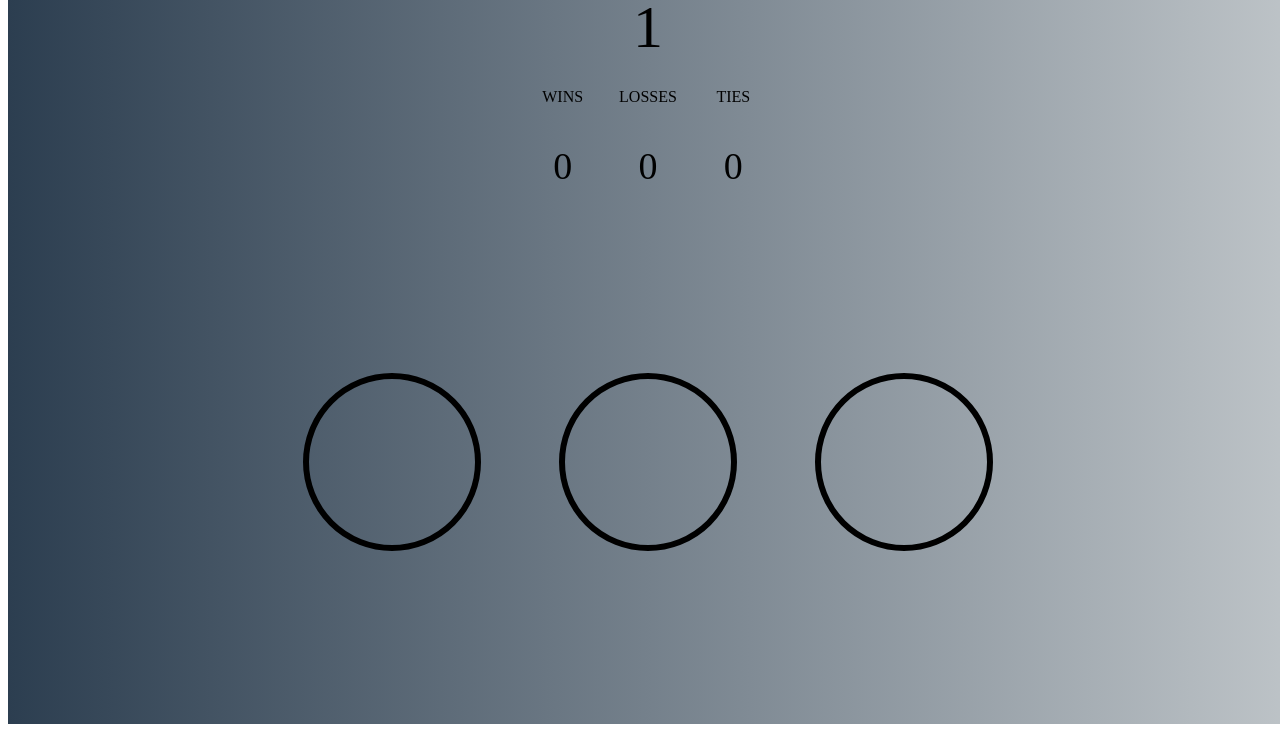
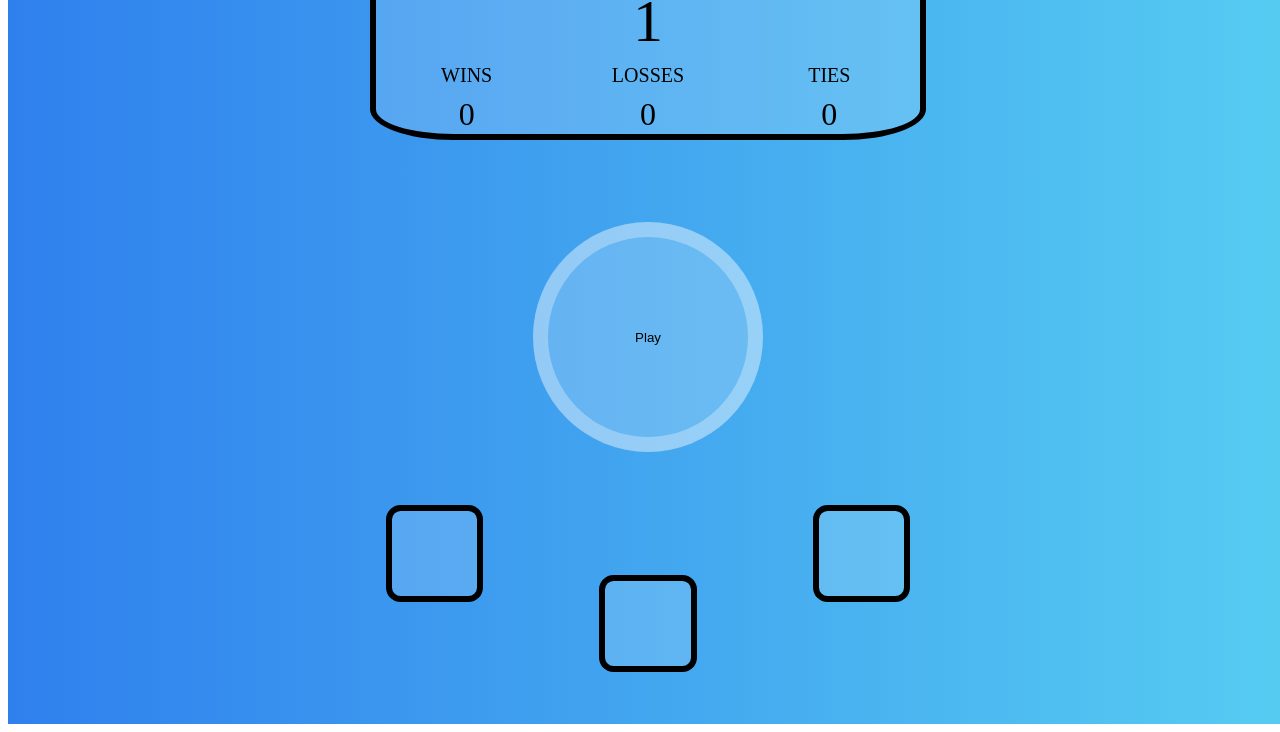
Before and after one commit to ronnoc5991/rock-paper-scissors, a plain HTML site: page index.html in a window 1280 px wide. Shown: the part 84-816 px from the top of the page. Drawn offline with Linux system fonts and the light colour scheme.

Commit message:
end of day commit... added play button...

```diff
--- a/index.html
+++ b/index.html
@@ -5,20 +5,27 @@
     width: 100vw;
     height: 100vh;
     display: grid;
-    grid-template-rows: 2fr 5fr;
-    grid-template-columns: 1fr 1fr 1fr 1fr 1fr;
-    background: #bdc3c7;  /* fallback for old browsers */
-    background: -webkit-linear-gradient(to right, #2c3e50, #bdc3c7);  /* Chrome 10-25, Safari 5.1-6 */
-    background: linear-gradient(to right, #2c3e50, #bdc3c7); /* W3C, IE 10+/ Edge, Firefox 16+, Chrome 26+, Opera 12+, Safari 7+ */
+    grid-template-columns: 1fr 2fr 1fr;
+    grid-template-rows: 2fr 3fr 3fr;
+    background: #56CCF2;  /* fallback for old browsers */
+    background: -webkit-linear-gradient(to right, #2F80ED, #56CCF2);  /* Chrome 10-25, Safari 5.1-6 */
+    background: linear-gradient(to right, #2F80ED, #56CCF2); /* W3C, IE 10+/ Edge, Firefox 16+, Chrome 26+, Opera 12+, Safari 7+ */
+
 
 }
 
-
     #roundinformation {
-    grid-column-start: 3;
-    grid-column-end: 4;
         grid-row-start: 1;
         grid-row-end: 2;
+        grid-column-start: 2;
+        grid-column-end: 3;
+        margin-top: 10px;
+        border: 6px solid black;
+        background-color: rgba(255, 255, 255, 0.15);
+        border-radius: 15%;
+        width: 85%;
+        height: 65%;
+        justify-self: center;
         display:grid;
         justify-content: center;
         align-items: center;
@@ -34,7 +41,7 @@
             grid-column-start: 1;
             grid-column-end: 4;
             justify-self: center;
-        font-size: 48;
+            font-size: 40;
         }
 
         #roundnumber{
@@ -59,18 +66,21 @@
                 grid-column-start: 1;
                 grid-column-end: 2;
                 justify-self: center;
+                font-size: 20;
             }
 
             #lossestitle{
                 grid-column-start: 2;
                 grid-column-end: 3;
                 justify-self: center;
+                font-size: 20;
             }
 
             #tiestitle{
                 grid-column-start: 3;
                 grid-column-end: 4;
                 justify-self: center;
+                font-size: 20;
             }
 
     #scorecounter{
@@ -78,7 +88,7 @@
         grid-row-end: 5;
         grid-column-start: 1;
         grid-column-end: 4;
-        font-size: 38;
+        font-size: 200%;
         display: grid;
         grid-template-columns: 1fr 1fr 1fr;
     }
@@ -101,25 +111,48 @@
             justify-self: center;
         }
 
-#gameplay {
+#faceoff{
+    text-align: center;
+    grid-column-start: 2;
+    grid-column-end: 3;
     grid-row-start: 2;
     grid-row-end: 3;
+}
+
+#play{
+    background-color: rgba(255, 255, 255, 0.20);
+    height: 230px;
+    width: 230px;
+    border: 15px solid rgba(255, 255, 255, 0.30);
+    border-radius: 50%;
+    outline: none;
+}
+
+#play:hover{
+    cursor: pointer;
+    background-color: rgba(255, 255, 255, 0.30);
+    border: 15px solid rgba(255, 255, 255, 0.50);
+}
+
+#bottom {
     grid-column-start: 2;
-    grid-column-end: 5;
-    justify-self: center;
+    grid-column-end: 3;
+    grid-row-start: 3;
+    grid-row-end: 4;
+    margin-bottom: 20;
     display: grid;
     grid-template-columns: 1fr 1fr 1fr;
-    width: 100%;
 }
 
     .options{
-    margin-left: 50;
-    margin-right: 50;
         border: 6px solid black;
-    width: 65%;
-    padding-top: 65%;
+        width: 40%;
+        margin-top: 10px;
+        margin-bottom: 10px;
+        padding-top: 40%;
         text-align: center;
-    border-radius: 50%;
+        border-radius: 15%;
+        background-color: rgba(255, 255, 255, 0.15);
     }
 
     #Rock{
@@ -127,11 +160,13 @@
         grid-column-end: 2;
         align-self: center;
         justify-self: center;
+        margin-bottom: 80;
     }
 
     #Rock:hover{
         border: 8px solid yellow;
         transform: scale(1.1);
+        cursor: pointer;
     }
 
     #Paper{
@@ -139,11 +174,13 @@
         grid-column-end: 3;
         align-self: center;
         justify-self: center;
+        margin-top: 80;
     }
 
     #Paper:hover{
         border: 8px solid yellow;
         transform: scale(1.1);
+        cursor: pointer;
     }
 
     #Scissors{
@@ -151,12 +188,16 @@
         grid-column-end: 4;
         align-self: center;
         justify-self: center;
+        margin-bottom: 80;
     }
 
     #Scissors:hover{
         border: 8px solid yellow;
         transform: scale(1.1);
+        cursor: pointer;
     }
+
+
 
 </style>
 
@@ -174,17 +215,20 @@
                     <div id="winstitle">WINS</div>
                     <div id="lossestitle">LOSSES</div>
                     <div id="tiestitle">TIES</div>
-
                 </div>
 
                 <div id="scorecounter">
-                <div id="wins"></div>
-                <div id="losses"></div>
-                <div id="ties"></div>
+                    <div id="wins"> </div>
+                    <div id="losses">"" </div>
+                    <div id="ties"> </div>
                 </div>
             </div>
 
-        <div id="gameplay">
+            <div id="faceoff">
+                <button type="button" id="play"> Play </button>
+            </div>
+
+            <div id="bottom">
                 <div id="Rock" class="options"></div>
                 <div id="Paper" class="options"></div>
                 <div id="Scissors" class="options"></div>
--- a/rps.js
+++ b/rps.js
@@ -2,6 +2,11 @@ var options = Array('ROCK' , 'PAPER' , 'SCISSORS');
 document.getElementById("Rock").addEventListener("click", playerRock);
 document.getElementById("Paper").addEventListener('click' , playerPaper);
 document.getElementById("Scissors").addEventListener('click' , playerScissors);
+document.getElementById("play").addEventListener('click', playclicked);
+
+function playclicked(){
+    console.log('play');
+}
 
 let winCount = 0;
 let lossCount = 0;
```
Lines whose indentation alone changed are shown as unchanged.
